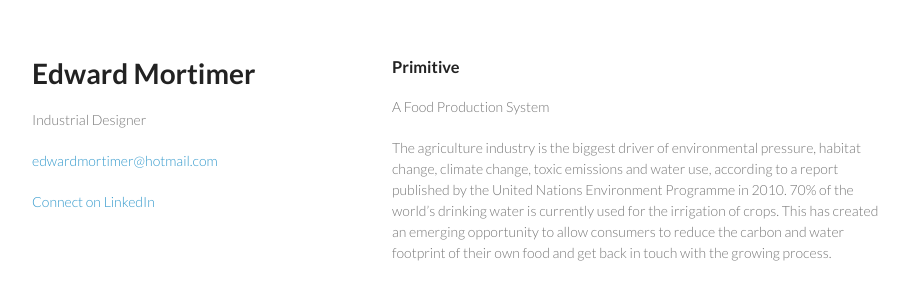
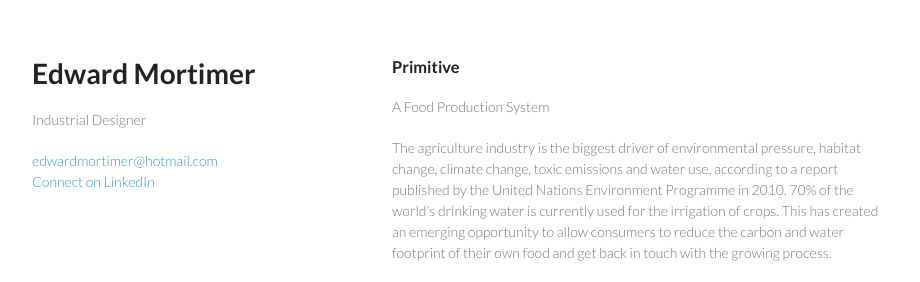
Before and after one commit to edwardmortimer/edwardmortimer.github.io, a plain HTML site: page index.html in a window 1280 px wide. Shown: the top 282 px of the page, without its empty margins (178-1098 px from the left). Drawn offline with Linux system fonts and the light colour scheme.

Commit message:
Update index.html

```diff
--- a/index.html
+++ b/index.html
@@ -19,8 +19,8 @@
         <p>Industrial Designer</p>
 
 
-        <p class="view"><a href="mailto:edwardmortimer@hotmail.com">edwardmortimer@hotmail.com</a></p>
-        <p class="view"><a href="http://www.linkedin.com/pub/edward-mortimer/67/6b9/938">Connect on LinkedIn</a></p>
+        <p class="view"><a href="mailto:edwardmortimer@hotmail.com">edwardmortimer@hotmail.com</a><br>
+        <a href="http://www.linkedin.com/pub/edward-mortimer/67/6b9/938">Connect on LinkedIn</a></p>
 
       </header>
       <section>
```
